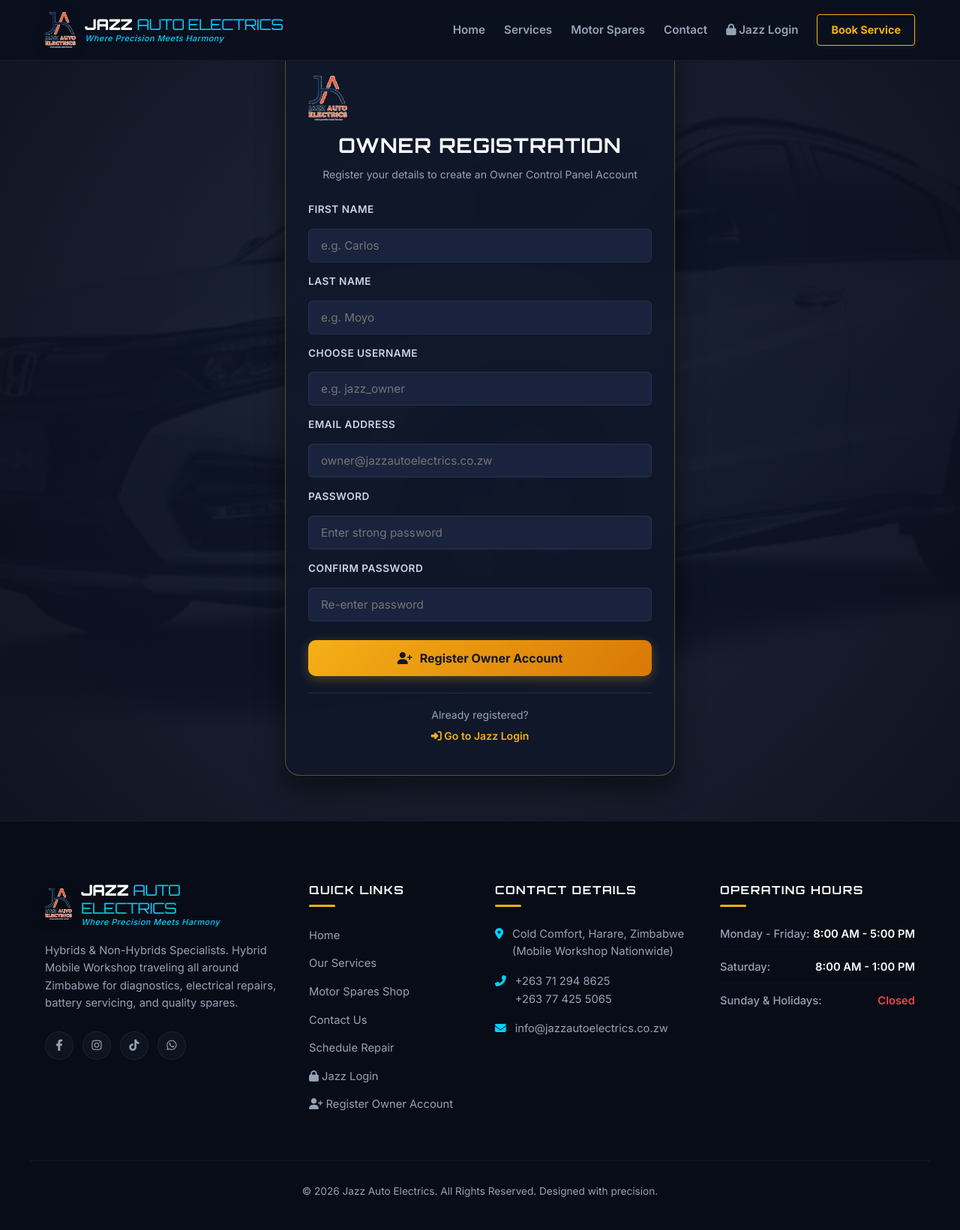
After one commit to Carlos111205/jazzautoelectric, a Django app: page /register/ in a window 1280 px wide. The commit adds this page. Shown: the whole page at 75% size. Run offline with Django 5.2, Linux system fonts and the light colour scheme; data comes from the database, SQL or seed files in the repository; both versions use the stored data as it was after the commit.

Commit message:
Add Jazz Login, Owner Registration, and custom Admin Portal branding

```diff
--- a/bookings/admin.py
+++ b/bookings/admin.py
@@ -1,5 +1,10 @@
 from django.contrib import admin
 from .models import BookingRequest, ContactInquiry, CompanyProfile, Service, Testimonial
+
+# Customize Admin Site Branding ("Jazz Login")
+admin.site.site_header = "Jazz Auto Electrics - Owner Portal"
+admin.site.site_title = "Jazz Login"
+admin.site.index_title = "Welcome to Jazz Auto Electrics Control Panel"
 
 @admin.register(BookingRequest)
 class BookingRequestAdmin(admin.ModelAdmin):
--- a/bookings/forms.py
+++ b/bookings/forms.py
@@ -68,3 +68,25 @@ class ContactForm(forms.ModelForm):
             field.widget.attrs['placeholder'] = f"Enter your {field_name.replace('_', ' ')}"
             if field_name == 'message':
                 field.widget.attrs['placeholder'] = "Write your message here..."
+
+
+class OwnerRegisterForm(forms.Form):
+    username = forms.CharField(max_length=150, label="Owner Username", widget=forms.TextInput(attrs={'class': 'form-input', 'placeholder': 'e.g. jazz_owner'}))
+    first_name = forms.CharField(max_length=100, label="First Name", widget=forms.TextInput(attrs={'class': 'form-input', 'placeholder': 'e.g. Carlos'}))
+    last_name = forms.CharField(max_length=100, label="Last Name", widget=forms.TextInput(attrs={'class': 'form-input', 'placeholder': 'e.g. Moyo'}))
+    email = forms.EmailField(label="Email Address", widget=forms.EmailInput(attrs={'class': 'form-input', 'placeholder': 'owner@jazzautoelectrics.co.zw'}))
+    password = forms.CharField(label="Password", widget=forms.PasswordInput(attrs={'class': 'form-input', 'placeholder': 'Enter strong password'}))
+    confirm_password = forms.CharField(label="Confirm Password", widget=forms.PasswordInput(attrs={'class': 'form-input', 'placeholder': 'Re-enter password'}))
+
+    def clean(self):
+        cleaned_data = super().clean()
+        p1 = cleaned_data.get("password")
+        p2 = cleaned_data.get("confirm_password")
+        if p1 and p2 and p1 != p2:
+            raise forms.ValidationError("Passwords do not match. Please re-enter passwords.")
+        return cleaned_data
+
+
+class OwnerLoginForm(forms.Form):
+    username = forms.CharField(label="Username or Email", widget=forms.TextInput(attrs={'class': 'form-input', 'placeholder': 'Enter your username'}))
+    password = forms.CharField(label="Password", widget=forms.PasswordInput(attrs={'class': 'form-input', 'placeholder': 'Enter your password'}))
--- a/bookings/urls.py
+++ b/bookings/urls.py
@@ -7,4 +7,7 @@ urlpatterns = [
     path('', views.home, name='home'),
     path('services/', views.services, name='services'),
     path('contact/', views.contact, name='contact'),
+    path('login/', views.owner_login, name='owner_login'),
+    path('register/', views.owner_register, name='owner_register'),
+    path('logout/', views.owner_logout, name='owner_logout'),
 ]
--- a/bookings/views.py
+++ b/bookings/views.py
@@ -1,5 +1,8 @@
 from django.shortcuts import render, redirect
-from .forms import BookingForm, ContactForm
+from django.contrib.auth import authenticate, login, logout
+from django.contrib.auth.models import User
+from django.contrib import messages
+from .forms import BookingForm, ContactForm, OwnerRegisterForm, OwnerLoginForm
 from .models import Service, Testimonial
 from inventory.models import Category, Part
 
@@ -52,3 +55,77 @@ def contact(request):
         form = ContactForm()
 
     return render(request, 'contact.html', {'form': form})
+
+def owner_register(request):
+    if request.user.is_authenticated and request.user.is_staff:
+        return redirect('/admin/')
+
+    error_msg = None
+    if request.method == 'POST':
+        form = OwnerRegisterForm(request.POST)
+        if form.is_valid():
+            username = form.cleaned_data['username']
+            email = form.cleaned_data['email']
+            password = form.cleaned_data['password']
+            first_name = form.cleaned_data['first_name']
+            last_name = form.cleaned_data['last_name']
+
+            if User.objects.filter(username=username).exists():
+                error_msg = f"Username '{username}' is already taken. Please choose another."
+            elif User.objects.filter(email=email).exists():
+                error_msg = f"Email '{email}' is already registered. Please log in or use a different email."
+            else:
+                user = User.objects.create_superuser(
+                    username=username,
+                    email=email,
+                    password=password,
+                    first_name=first_name,
+                    last_name=last_name
+                )
+                user.save()
+                login(request, user)
+                messages.success(request, f"Welcome {first_name}! Owner account created successfully.")
+                return redirect('/admin/')
+    else:
+        form = OwnerRegisterForm()
+
+    return render(request, 'owner_register.html', {
+        'form': form,
+        'error_msg': error_msg
+    })
+
+def owner_login(request):
+    if request.user.is_authenticated and request.user.is_staff:
+        return redirect('/admin/')
+
+    error_msg = None
+    if request.method == 'POST':
+        form = OwnerLoginForm(request.POST)
+        if form.is_valid():
+            username = form.cleaned_data['username']
+            password = form.cleaned_data['password']
+
+            # Allow logging in with either username or email
+            if '@' in username:
+                user_obj = User.objects.filter(email__iexact=username).first()
+                if user_obj:
+                    username = user_obj.username
+
+            user = authenticate(request, username=username, password=password)
+            if user is not None:
+                login(request, user)
+                return redirect('/admin/')
+            else:
+                error_msg = "Invalid username/email or password. Please try again."
+    else:
+        form = OwnerLoginForm()
+
+    return render(request, 'owner_login.html', {
+        'form': form,
+        'error_msg': error_msg
+    })
+
+def owner_logout(request):
+    logout(request)
+    messages.info(request, "You have been logged out successfully.")
+    return redirect('bookings:home')
--- a/templates/base.html
+++ b/templates/base.html
@@ -49,6 +49,12 @@
                 <a href="{% url 'bookings:services' %}" class="nav-link {% if request.resolver_match.view_name == 'bookings:services' %}active{% endif %}">Services</a>
                 <a href="{% url 'inventory:shop' %}" class="nav-link {% if request.resolver_match.view_name == 'inventory:shop' %}active{% endif %}">Motor Spares</a>
                 <a href="{% url 'bookings:contact' %}" class="nav-link {% if request.resolver_match.view_name == 'bookings:contact' %}active{% endif %}">Contact</a>
+                {% if request.user.is_authenticated and request.user.is_staff %}
+                    <a href="/admin/" class="nav-link" style="color: #f5b016; font-weight: 600;"><i class="fas fa-user-shield"></i> Owner Portal</a>
+                    <a href="{% url 'bookings:owner_logout' %}" class="nav-link" style="color: #fca5a5;"><i class="fas fa-sign-out-alt"></i> Logout</a>
+                {% else %}
+                    <a href="{% url 'bookings:owner_login' %}" class="nav-link {% if request.resolver_match.view_name == 'bookings:owner_login' %}active{% endif %}"><i class="fas fa-lock"></i> Jazz Login</a>
+                {% endif %}
                 <a href="{% url 'bookings:services' %}#booking-section" class="nav-btn-cta">Book Service</a>
             </nav>
         </div>
@@ -90,7 +96,8 @@
                     <li><a href="{% url 'inventory:shop' %}">Motor Spares Shop</a></li>
                     <li><a href="{% url 'bookings:contact' %}">Contact Us</a></li>
                     <li><a href="{% url 'bookings:services' %}#booking-section">Schedule Repair</a></li>
-                    <li><a href="/admin/" target="_blank"><i class="fas fa-lock"></i> Owner Portal (Manage Stock)</a></li>
+                    <li><a href="{% url 'bookings:owner_login' %}"><i class="fas fa-lock"></i> Jazz Login</a></li>
+                    <li><a href="{% url 'bookings:owner_register' %}"><i class="fas fa-user-plus"></i> Register Owner Account</a></li>
                 </ul>
             </div>
 
--- /dev/null
+++ b/templates/owner_register.html
@@ -0,0 +1,68 @@
+{% extends 'base.html' %}
+{% load static %}
+
+{% block title %}Owner Account Registration | Jazz Auto Electrics{% endblock %}
+
+{% block content %}
+<section class="auth-section" style="padding: 60px 20px; min-height: 85vh; display: flex; align-items: center; justify-content: center; background: radial-gradient(circle at center, rgba(15, 23, 42, 0.92), rgba(10, 15, 29, 0.98)), url('{% static 'images/car_honda_vezel_modulo.jpg' %}') center/cover no-repeat;">
+    <div class="auth-card" style="width: 100%; max-width: 520px; background: rgba(15, 23, 42, 0.88); backdrop-filter: blur(16px); border: 1px solid rgba(245, 176, 22, 0.35); border-radius: 20px; padding: 40px 30px; box-shadow: 0 15px 35px rgba(0, 0, 0, 0.5);">
+
+        <div class="auth-header" style="text-align: center; margin-bottom: 25px;">
+            <img src="{% static 'images/logo.png' %}" alt="Jazz Auto Electrics" style="height: 60px; margin-bottom: 12px;">
+            <h2 style="font-size: 1.7rem; color: #f8fafc; font-family: 'Orbitron', sans-serif; letter-spacing: 1px; margin: 0 0 5px 0;">OWNER REGISTRATION</h2>
+            <p style="color: #94a3b8; font-size: 0.88rem; margin: 0;">Register your details to create an Owner Control Panel Account</p>
+        </div>
+
+        {% if error_msg %}
+            <div class="alert-error" style="background: rgba(239, 68, 68, 0.15); border: 1px solid rgba(239, 68, 68, 0.4); color: #fca5a5; padding: 12px 15px; border-radius: 10px; font-size: 0.88rem; margin-bottom: 20px; display: flex; align-items: center; gap: 10px;">
+                <i class="fas fa-exclamation-circle" style="color: #ef4444; font-size: 1.1rem;"></i>
+                <span>{{ error_msg }}</span>
+            </div>
+        {% endif %}
+
+        <form method="POST" action="{% url 'bookings:owner_register' %}" class="auth-form">
+            {% csrf_token %}
+
+            <div class="form-row" style="display: flex; gap: 15px; margin-bottom: 15px;">
+                <div class="form-group" style="flex: 1;">
+                    <label for="{{ form.first_name.id_for_label }}" style="display: block; color: #cbd5e1; font-weight: 600; font-size: 0.85rem; margin-bottom: 6px;">First Name</label>
+                    {{ form.first_name }}
+                </div>
+                <div class="form-group" style="flex: 1;">
+                    <label for="{{ form.last_name.id_for_label }}" style="display: block; color: #cbd5e1; font-weight: 600; font-size: 0.85rem; margin-bottom: 6px;">Last Name</label>
+                    {{ form.last_name }}
+                </div>
+            </div>
+
+            <div class="form-group" style="margin-bottom: 15px;">
+                <label for="{{ form.username.id_for_label }}" style="display: block; color: #cbd5e1; font-weight: 600; font-size: 0.85rem; margin-bottom: 6px;">Choose Username</label>
+                {{ form.username }}
+            </div>
+
+            <div class="form-group" style="margin-bottom: 15px;">
+                <label for="{{ form.email.id_for_label }}" style="display: block; color: #cbd5e1; font-weight: 600; font-size: 0.85rem; margin-bottom: 6px;">Email Address</label>
+                {{ form.email }}
+            </div>
+
+            <div class="form-group" style="margin-bottom: 15px;">
+                <label for="{{ form.password.id_for_label }}" style="display: block; color: #cbd5e1; font-weight: 600; font-size: 0.85rem; margin-bottom: 6px;">Password</label>
+                {{ form.password }}
+            </div>
+
+            <div class="form-group" style="margin-bottom: 25px;">
+                <label for="{{ form.confirm_password.id_for_label }}" style="display: block; color: #cbd5e1; font-weight: 600; font-size: 0.85rem; margin-bottom: 6px;">Confirm Password</label>
+                {{ form.confirm_password }}
+            </div>
+
+            <button type="submit" class="btn-primary btn-block" style="width: 100%; padding: 14px; font-size: 1rem; font-weight: 700; background: linear-gradient(135deg, #f5b016, #d97706); color: #0f172a; border: none; border-radius: 10px; cursor: pointer; transition: all 0.3s ease;">
+                <i class="fas fa-user-plus"></i> Register Owner Account
+            </button>
+        </form>
+
+        <div class="auth-footer" style="text-align: center; margin-top: 22px; padding-top: 18px; border-top: 1px solid rgba(255, 255, 255, 0.1); font-size: 0.88rem; color: #94a3b8;">
+            <p style="margin-bottom: 6px;">Already registered?</p>
+            <a href="{% url 'bookings:owner_login' %}" style="color: #f5b016; font-weight: 600; text-decoration: none;"><i class="fas fa-sign-in-alt"></i> Go to Jazz Login</a>
+        </div>
+    </div>
+</section>
+{% endblock %}
```
Also changed, not shown: templates/owner_login.html (added, +47 -0 lines), templates/shop.html (+16 -7 lines), db.sqlite3.
